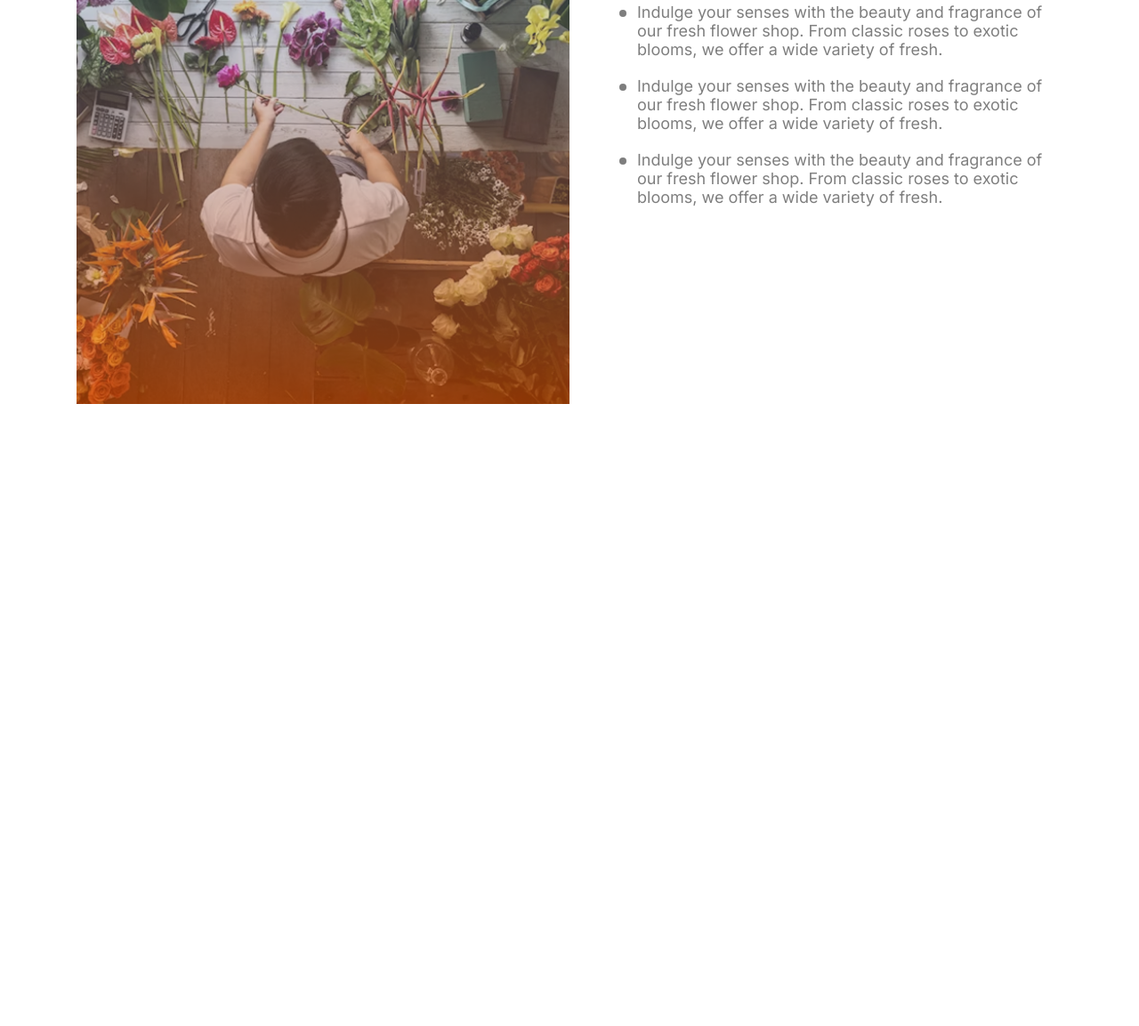
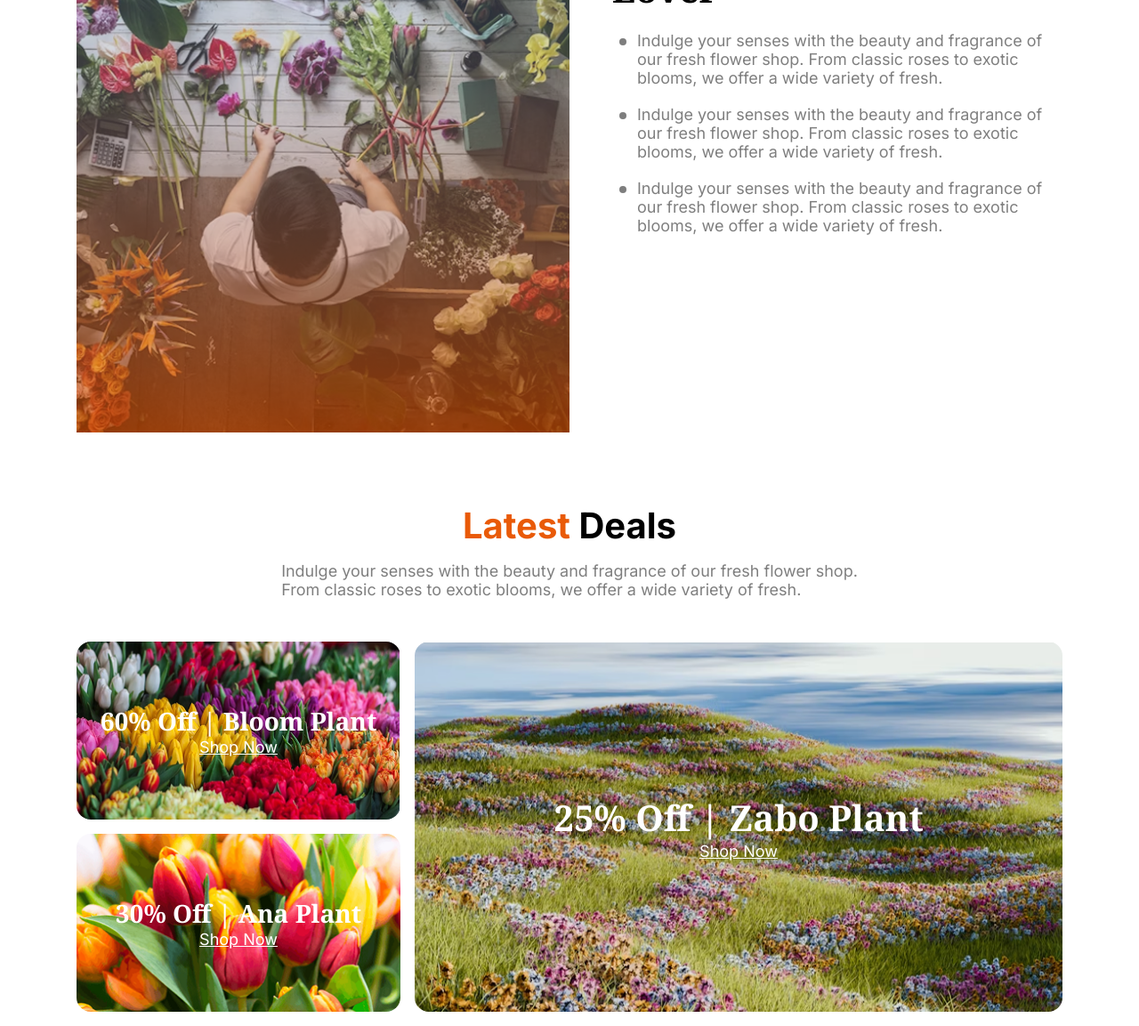
Before and after one commit to mahadyhassanutsho/B12A02-Responsive-Flowers, a plain HTML site: page index.html in a window 1280 px wide. Shown: the part 1831-2984 px from the top of the page at 89% size. Before the commit the page ends 2301 px from the top, so only its background shows below. Drawn offline with Linux system fonts and the light colour scheme.

Commit message:
compleated challenges part (latest deal section)

```diff
--- a/index.html
+++ b/index.html
@@ -166,5 +166,38 @@
         </ul>
       </section>
     </div>
+
+    <div class="wrapper">
+      <section class="latest-deals">
+        <h1 class="font-h2">
+          <span class="color-primary"> Latest </span> Deals
+        </h1>
+        <p class="opacity-50">
+          Indulge your senses with the beauty and fragrance of our fresh flower
+          shop. <br />
+          From classic roses to exotic blooms, we offer a wide variety of fresh.
+        </p>
+        <div class="deal-grid">
+          <div class="deal-card bloom-deal">
+            <h1 class="font-h3 color-white font-noto-serif">
+              60% Off | Bloom Plant
+            </h1>
+            <a href="" class="shop-link">Shop Now</a>
+          </div>
+          <div class="deal-card zabo-deal">
+            <h1 class="font-h2 color-white font-noto-serif">
+              25% Off | Zabo Plant
+            </h1>
+            <a href="" class="shop-link">Shop Now</a>
+          </div>
+          <div class="deal-card ana-deal">
+            <h1 class="font-h3 color-white font-noto-serif">
+              30% Off | Ana Plant
+            </h1>
+            <a href="" class="shop-link">Shop Now</a>
+          </div>
+        </div>
+      </section>
+    </div>
   </body>
 </html>
--- a/style.css
+++ b/style.css
@@ -110,6 +110,10 @@ button {
   color: var(--color-primary);
 }
 
+.color-white {
+  color: var(--color-white);
+}
+
 .font-h1 {
   font-weight: var(--font-bold);
   font-size: var(--font-h1);
@@ -118,6 +122,11 @@ button {
 .font-h2 {
   font-weight: var(--font-bold);
   font-size: var(--font-h2);
+}
+
+.font-h3 {
+  font-weight: var(--font-bold);
+  font-size: var(--font-h3);
 }
 
 .font-base {
@@ -246,6 +255,7 @@ button {
 /* Plants Lover */
 
 .plants-lover {
+  padding-top: 2rem;
   display: flex;
   align-items: start;
   gap: 2rem;
@@ -267,6 +277,56 @@ button {
   display: flex;
   align-items: start;
   margin-left: 0.5rem;
+}
+
+/* Latest Deals */
+
+.latest-deals {
+  display: grid;
+  justify-items: center;
+  gap: 1rem;
+}
+
+.deal-grid {
+  margin-top: 2rem;
+  width: 100%;
+  display: grid;
+  grid-template-columns: 1fr 2fr;
+  grid-template-rows: repeat(2, 200px);
+  gap: 1rem;
+}
+
+.deal-card {
+  display: flex;
+  flex-direction: column;
+  align-items: center;
+  justify-content: center;
+  border-radius: 1rem;
+  width: 100%;
+
+  background-size: cover;
+  background-position: center;
+  background-repeat: no-repeat;
+  /* filter: brightness(0.7); */
+}
+
+.shop-link {
+  color: var(--color-white);
+  text-decoration: underline;
+}
+
+.bloom-deal {
+  background-image: url("./assets/deal-bloom.png");
+}
+
+.ana-deal {
+  background-image: url("./assets/deal-ana.png");
+}
+
+.zabo-deal {
+  background-image: url("./assets/deal-zabo.png");
+
+  grid-row: span 2;
 }
 
 @media screen and (width <= 576px) {
@@ -316,6 +376,7 @@ button {
   }
 
   .plants-lover {
+    padding-top: 0;
     flex-direction: column;
     gap: 1rem;
   }
@@ -327,4 +388,14 @@ button {
   .plants-lover-content {
     gap: 0.75rem;
   }
+
+  .deal-grid {
+    margin-top: 0;
+    grid-template-columns: 1fr;
+    grid-template-rows: repeat(3, 200px);
+  }
+
+  .zabo-deal {
+    grid-row: span 1;
+  }
 }
```
Also changed, not shown: ui/lastest-deals-mobile.png (added), ui/latest-deals-desktop.png (added).
